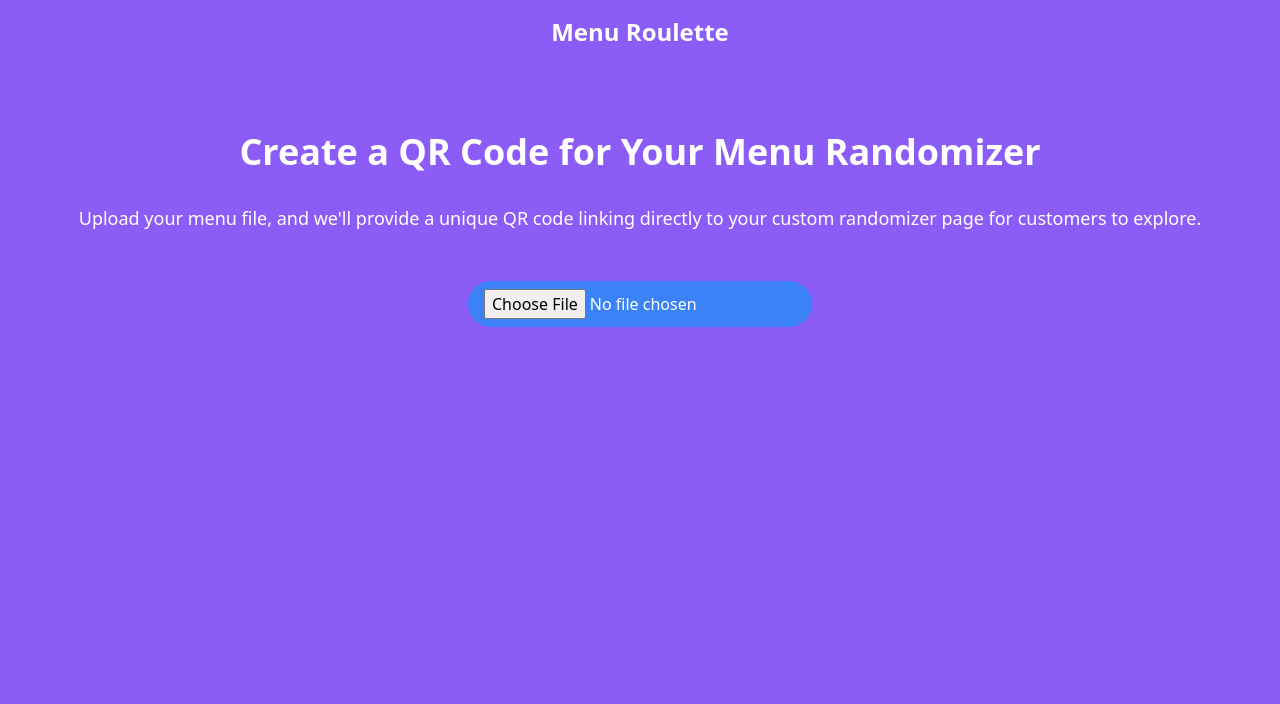
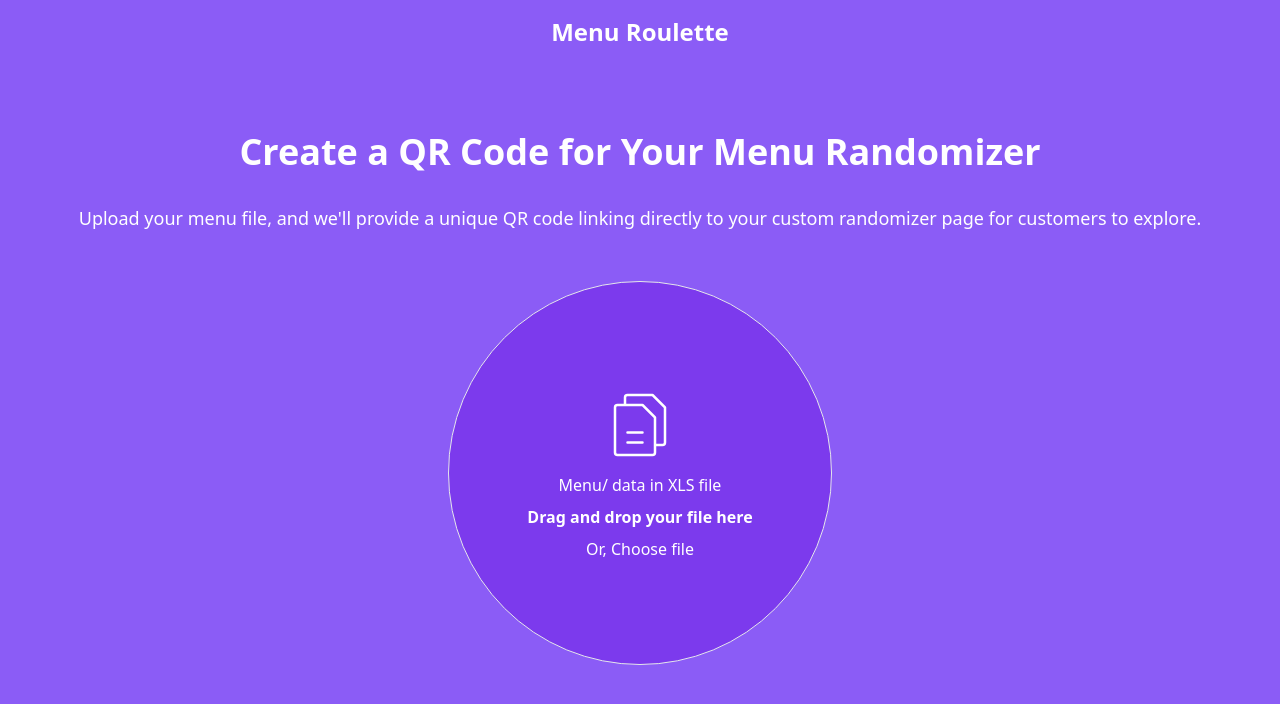
Before and after one commit to JosueSalazaku/random-generator, a Svelte app in the folder client/: page / in a window 1280 px wide. Shown: the top 704 px of the page. Built offline with nearby package versions, Linux system fonts and the light colour scheme.

Commit message:
Improve ui for the choosing file options

```diff
--- a/client/src/App.svelte
+++ b/client/src/App.svelte
@@ -22,7 +22,15 @@ const routes = {
       directly to your custom randomizer page for customers to explore.
     </p>
   </div>
-  <section class="flex items-center justify-center border-1">
-    <input type="file" name="" id="" class="px-4 py-2 text-white bg-blue-500 rounded-full cursor-pointer hover:bg-blue-700 focus:outline-none focus:ring-2 focus:ring-blue-300">
+  <section class="flex flex-col items-center justify-center gap-2 border rounded-full bg-violet-600 w-96 h-96">
+    <svg fill="#ffff" width="80px" height="80px" viewBox="0 0 256 256" id="Flat" xmlns="http://www.w3.org/2000/svg">
+      <path d="M210.82861,69.17139l-40-40A4.00116,4.00116,0,0,0,168,28H88A12.01375,12.01375,0,0,0,76,40V60H56A12.01375,12.01375,0,0,0,44,72V216a12.01375,12.01375,0,0,0,12,12H168a12.01375,12.01375,0,0,0,12-12V196h20a12.01375,12.01375,0,0,0,12-12V72A4.00116,4.00116,0,0,0,210.82861,69.17139ZM172,216a4.00458,4.00458,0,0,1-4,4H56a4.00458,4.00458,0,0,1-4-4V72a4.00458,4.00458,0,0,1,4-4h78.34326L172,105.65674Zm32-32a4.00458,4.00458,0,0,1-4,4H180V104a4.00116,4.00116,0,0,0-1.17139-2.82861l-40-40A4.00116,4.00116,0,0,0,136,60H84V40a4.00458,4.00458,0,0,1,4-4h78.34326L204,73.65674Zm-64-32a4.0002,4.0002,0,0,1-4,4H88a4,4,0,0,1,0-8h48A4.0002,4.0002,0,0,1,140,152Zm0,32a4.0002,4.0002,0,0,1-4,4H88a4,4,0,0,1,0-8h48A4.0002,4.0002,0,0,1,140,184Z"/>
+    </svg>
+    <h2>Menu/ data in XLS file</h2>
+    <h2 class="font-bold">Drag and drop your file here</h2>
+    <label for="">
+      <input type="file" hidden name="" id="" class="">
+      <div>Or, Choose file</div>
+    </label>
   </section>
 </main>
```
Also changed, not shown: client/public/Files Thin SVG Icon.svg (added).
